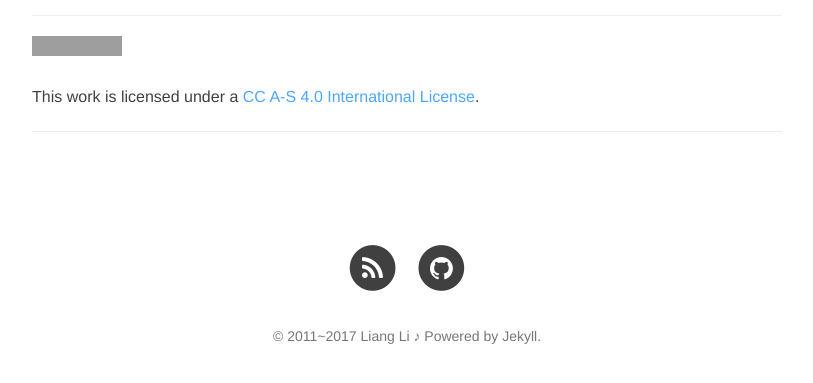
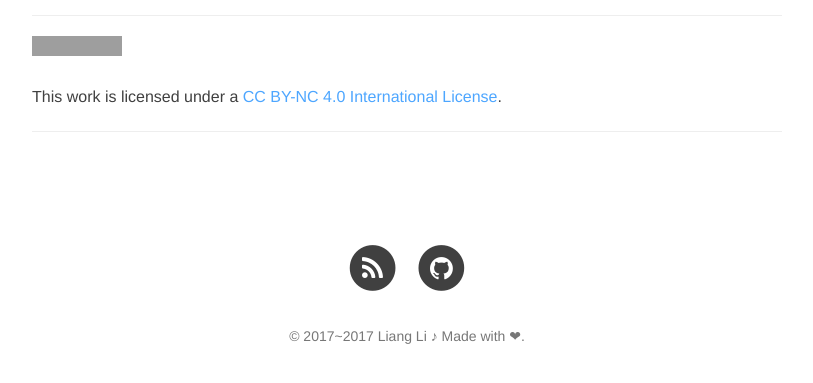
Before and after one commit to liangli2718/liangli2718.github.io, a Jekyll site: the page built from _posts/2017-11-23-wemos-d1-lite-first-impression.md, in a window 1280 px wide and 900 px high, scrolled down 3161 px. Shown: the part 486-869 px from the top of the window, without its empty margins (233-1046 px from the left). Built offline with Jekyll 4.4.1, drawn with Linux system fonts in a browser that asks for light colours; nearby versions of some CDN libraries; comment, search, counter and statistics services are not loaded; grey boxes are pictures that could not be loaded.

Commit message:
modified post license to BY-NC. Changed about.md

```diff
--- a/_includes/footer.html
+++ b/_includes/footer.html
@@ -89,7 +89,7 @@
 
                 </ul>
                 <p class="copyright text-muted">
-                &copy; 2011~{{ site.time | date: '%Y' }} {{ site.owner.name }} ♪ Powered by Jekyll.
+                &copy; 2017~{{ site.time | date: '%Y' }} {{ site.owner.name }} ♪ Made with ❤.
                 </p>
             </div>
         </div>
--- a/_layouts/post.html
+++ b/_layouts/post.html
@@ -40,7 +40,7 @@
                 <hr>
 
 
-                <a rel="license" href="https://creativecommons.org/licenses/by-sa/4.0/"><img alt="Creative Commons License" style="border-width:0" src="https://i.creativecommons.org/l/by-sa/4.0/88x31.png" /></a><br />This work is licensed under a <a rel="license" href="https://creativecommons.org/licenses/by-sa/4.0/">CC A-S 4.0 International License</a>.
+                <a rel="license" href="https://creativecommons.org/licenses/by-nc/4.0/"><img alt="Creative Commons License" style="border-width:0" src="https://i.creativecommons.org/l/by-nc/4.0/88x31.png" /></a><br />This work is licensed under a <a rel="license" href="https://creativecommons.org/licenses/by-nc/4.0/">CC BY-NC 4.0 International License</a>.
 
                 <hr>
 
@@ -119,7 +119,7 @@
          || document.getElementsByTagName('body')[0]).appendChild(ds);
     })();
 </script>
-<!-- 多说公共JS代码 end -->
+<多说公共JS代码 end -->
 
 
 
```
Also changed, not shown: other parts of _layouts/post.html (+1 -1 lines), About.md (+1 -1 lines).
